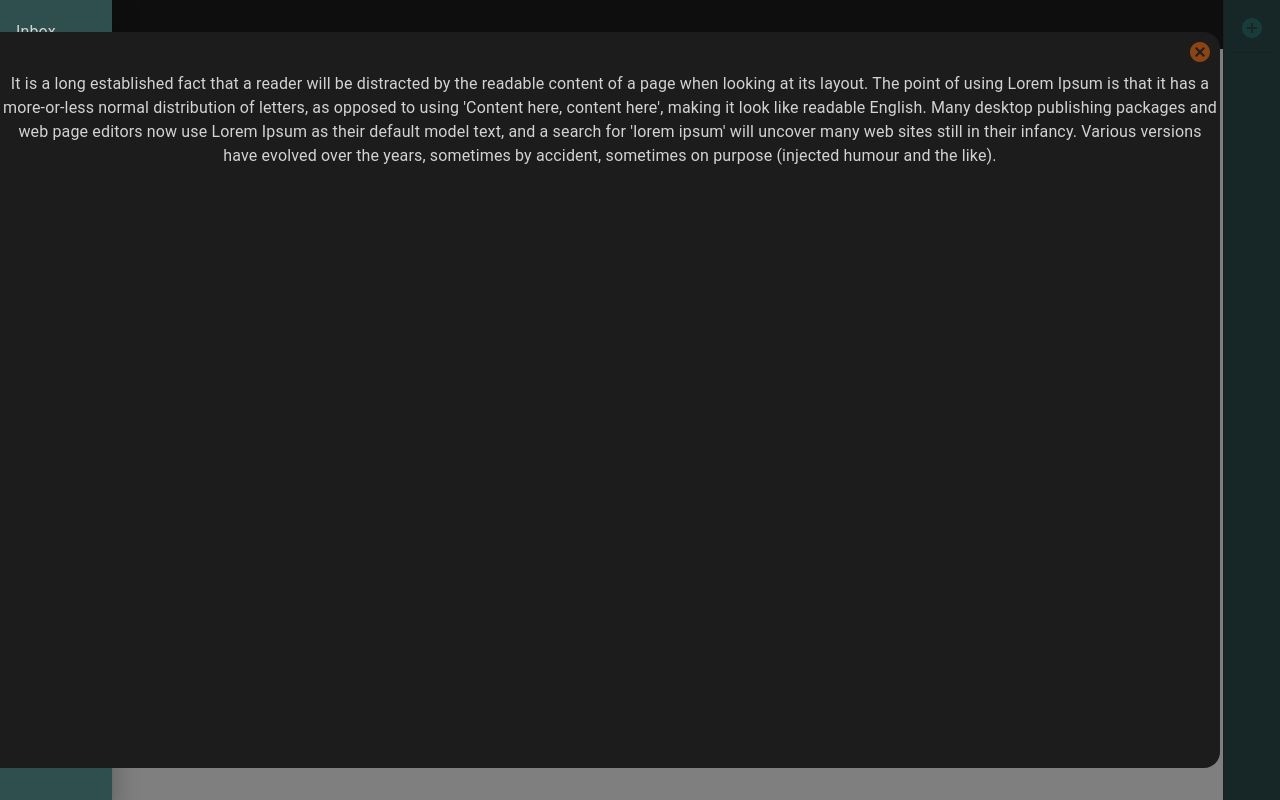
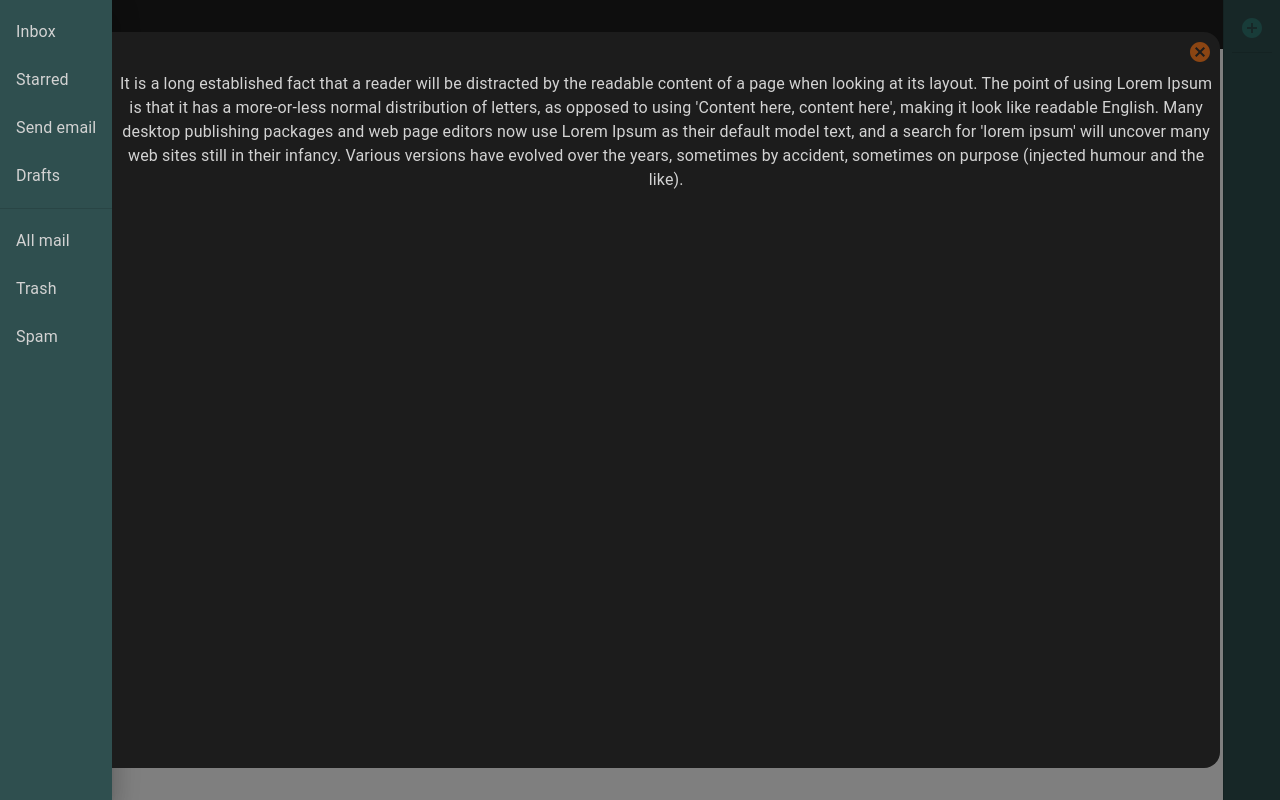
Before and after one commit to MUD-org/mud-portal, a React (Vite) app in the folder frontend/: page / in a window 1280 px wide. Both pictures are taken after a click on the tab 45 px from the left and 24 px from the top of the page. Built offline with nearby package versions, Linux system fonts and the light colour scheme.

Commit message:
Making page more reactive

```diff
--- a/frontend/src/components/AppDrawer.css
+++ b/frontend/src/components/AppDrawer.css
@@ -1,5 +1,5 @@
 .app-drawer .content {
-  position: fixed;
+  position: absolute;
   top: 2em;
   bottom: 2em;
   border-radius: 0 1em 1em 0;
--- a/frontend/src/components/AppDrawer.tsx
+++ b/frontend/src/components/AppDrawer.tsx
@@ -1,4 +1,4 @@
-import React, {useState, useRef, useEffect, useMemo} from 'react';
+import React, {useRef} from 'react';
 import './AppDrawer.css'; // Import your CSS file
 import CancelIcon from '@mui/icons-material/Cancel';
 import { Stack, Box, Divider, List, ListItem, ListItemButton, ListItemText, SwipeableDrawer, Typography, IconButton } from '@mui/material';
@@ -9,31 +9,13 @@ interface AppDrawerProps {
 }
 
 const AppDrawer: React.FC<AppDrawerProps> = ({open, onClose}) => {
-    const [drawerWidth, setDrawerWidth] = useState<number>(0);
     const drawerRef = useRef<HTMLDivElement>(null);
 
-    useEffect(() => {
-        // Measure and update width after the component mounts
-        const handleResize = () => {
-            if (drawerRef.current) {
-                setDrawerWidth(drawerRef.current.getBoundingClientRect().width);
-            }
-        }
-
-        handleResize();
-
-        // Optional: Add event listener for window resize if dynamic updates are needed
-        window.addEventListener('resize', handleResize);
-
-        // Cleanup
-        return () => window.removeEventListener('resize', handleResize);
-    }, []);
-
-    const appContentWidth = useMemo(() => {
+    const appContentWidth = () => {
         if (!open)
             return 0;
-        return `calc(100% - ${drawerWidth + 60}px)`;
-    }, [open, drawerWidth])
+        return `calc(100% - ${(drawerRef?.current?.getBoundingClientRect().width || 0) + 60}px)`;
+    }
 
     return (
         <div className="app-drawer">
@@ -69,8 +51,8 @@ const AppDrawer: React.FC<AppDrawerProps> = ({open, onClose}) => {
                     <Box
                         className="content"
                         sx={{
-                            left: drawerWidth,
-                            width: appContentWidth,
+                            left: drawerRef?.current?.getBoundingClientRect().width || 0,
+                            width: appContentWidth(),
                             backgroundColor: theme => theme.palette.background.default
                         }}>
                             <Stack
```
